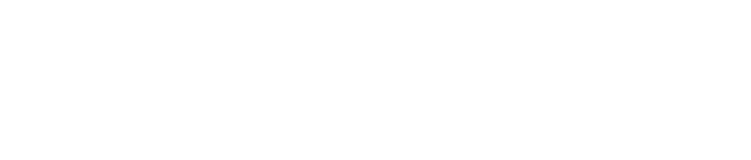
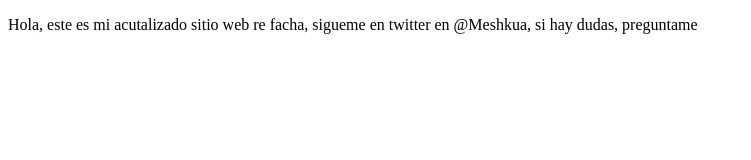
Before and after one commit to Meshkua/demoProjectCursoPrework, a plain HTML site: page index.html in a window 1280 px wide. Shown: the whole page, without its empty margins (0-751 px from the left). Drawn offline with Linux system fonts and the light colour scheme.

Commit message:
cambios del sitio web re-facha

```diff
--- a/index.html
+++ b/index.html
@@ -7,6 +7,8 @@
     <title>Hola Mundo</title>
 </head>
 <body>
-
+    <p>
+        Hola, este es mi acutalizado sitio web re facha, sigueme en twitter en @Meshkua, si hay dudas, preguntame
+    </p>
 </body>
 </html>
```
